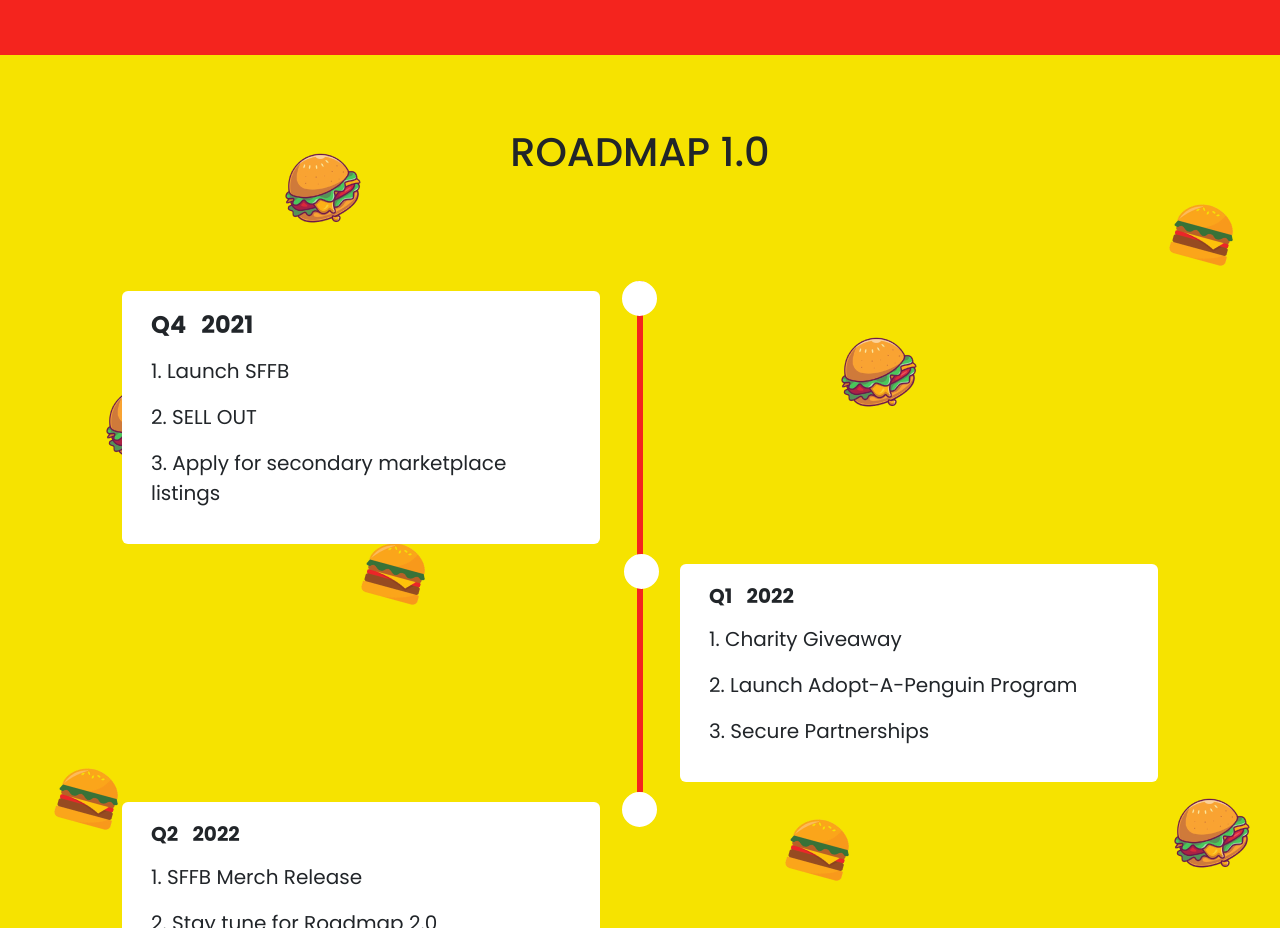
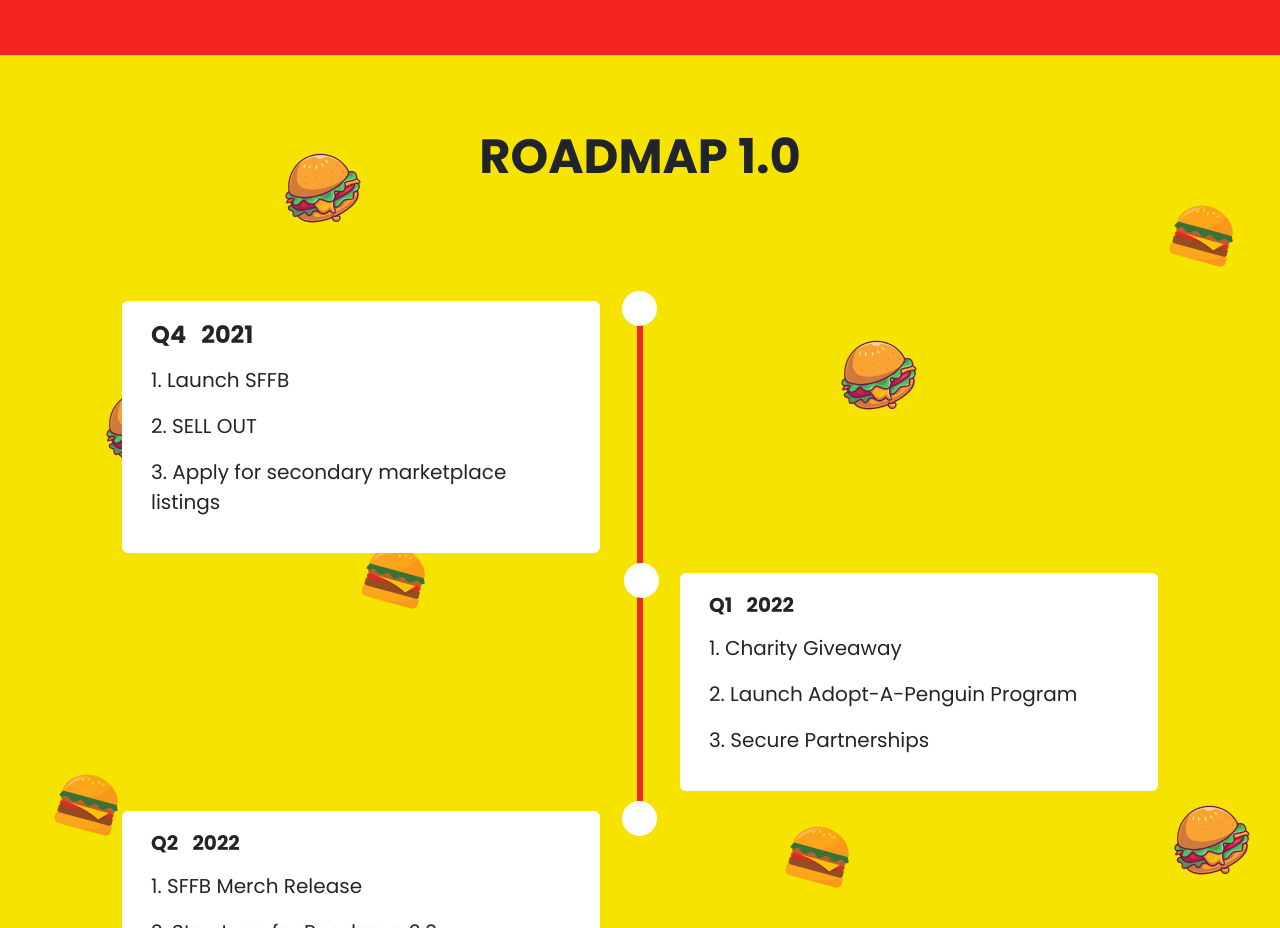
Before and after one commit to tarunmalik330/Frame-3, a plain HTML site: page index.html in a window 1280 px wide. Shown: the part 2811-3739 px from the top of the page. Drawn offline with nearby package versions, Linux system fonts and the light colour scheme; a small style sheet from the web is missing.

Commit message:
accordian

```diff
--- a/index.html
+++ b/index.html
@@ -200,7 +200,7 @@
                 <img src="./assets/images/hamburger.png" alt="hamburger">
             </div>
             <div class="fw_700 fs_36 ff_poppins d-flex justify-content-center pt_73">
-                <h1>ROADMAP 1.0</h1>
+                <h1 class="fs_48 fw_700 ff_poppins">ROADMAP 1.0</h1>
             </div>
             <div class="container mt_97">
                 <div class="timeline ">
```
